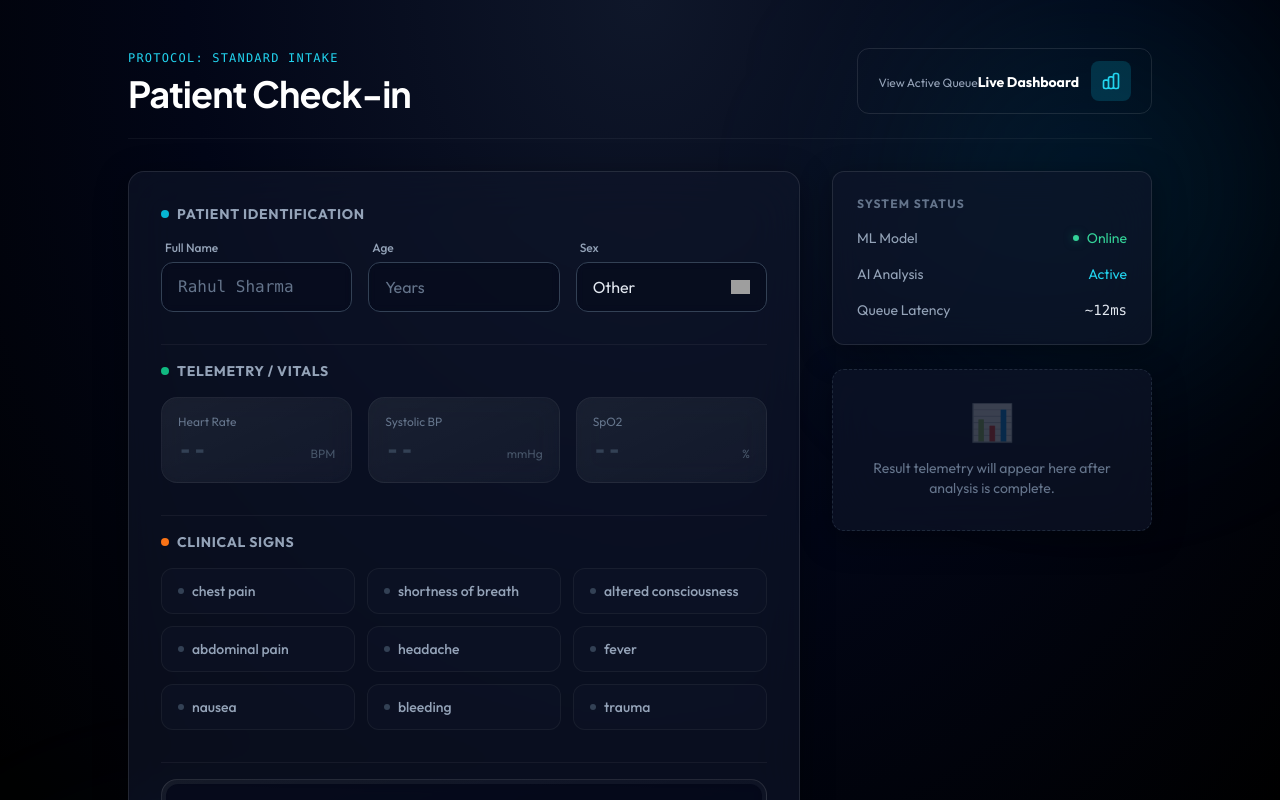
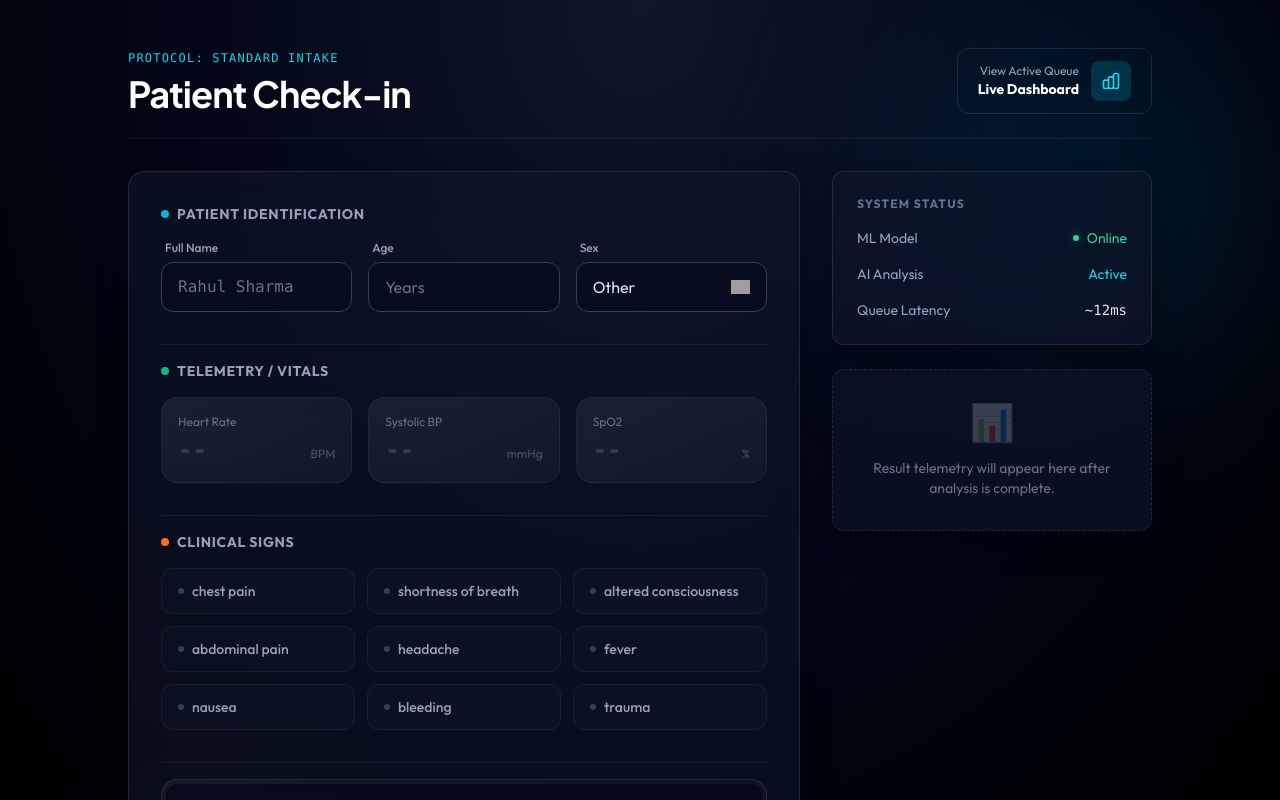
Before and after one commit to Rohit-998/HackNagpur, a Next.js app in the folder frontend/: page /checkin in a window 1280 px wide. Shown: the top 800 px of the page. Built offline with nearby package versions, Linux system fonts and the light colour scheme; no server answers; grey boxes are pictures that could not be loaded.

Commit message:
feat: Implement a patient check-in page with voice input, create a new landing page, and update the README.

```diff
--- a/frontend/app/checkin/page.js
+++ b/frontend/app/checkin/page.js
@@ -210,7 +210,7 @@ export default function CheckinPage() {
           </div>
 
           <Link href="/dashboard" className="group flex items-center gap-3 px-5 py-3 glass rounded-xl hover:shadow-glow transition-all border border-white/10 hover:border-primary-500/50">
-            <div className="flex flex-col text-right hidden sm:block">
+            <div className="hidden sm:flex flex-col text-right">
               <span className="text-xs text-slate-400 group-hover:text-slate-300">View Active Queue</span>
               <span className="text-sm font-bold text-white group-hover:text-primary-400">Live Dashboard</span>
             </div>
--- a/frontend/app/page.js
+++ b/frontend/app/page.js
@@ -90,12 +90,7 @@ export default function Home() {
            </div>
         </div>
 
-        {/* Footer info */}
-        <div className="text-center border-t border-slate-800 pt-8">
-            <p className="text-slate-600 text-sm font-mono">
-                SYSTEM STATUS: <span className="text-emerald-500">OPERATIONAL</span> | VERSION 2.0.4
-            </p>
-        </div>
+
       </div>
     </main>
   )
```
Also changed, not shown: 1 other file (tests, documents, lock files or other folders).
